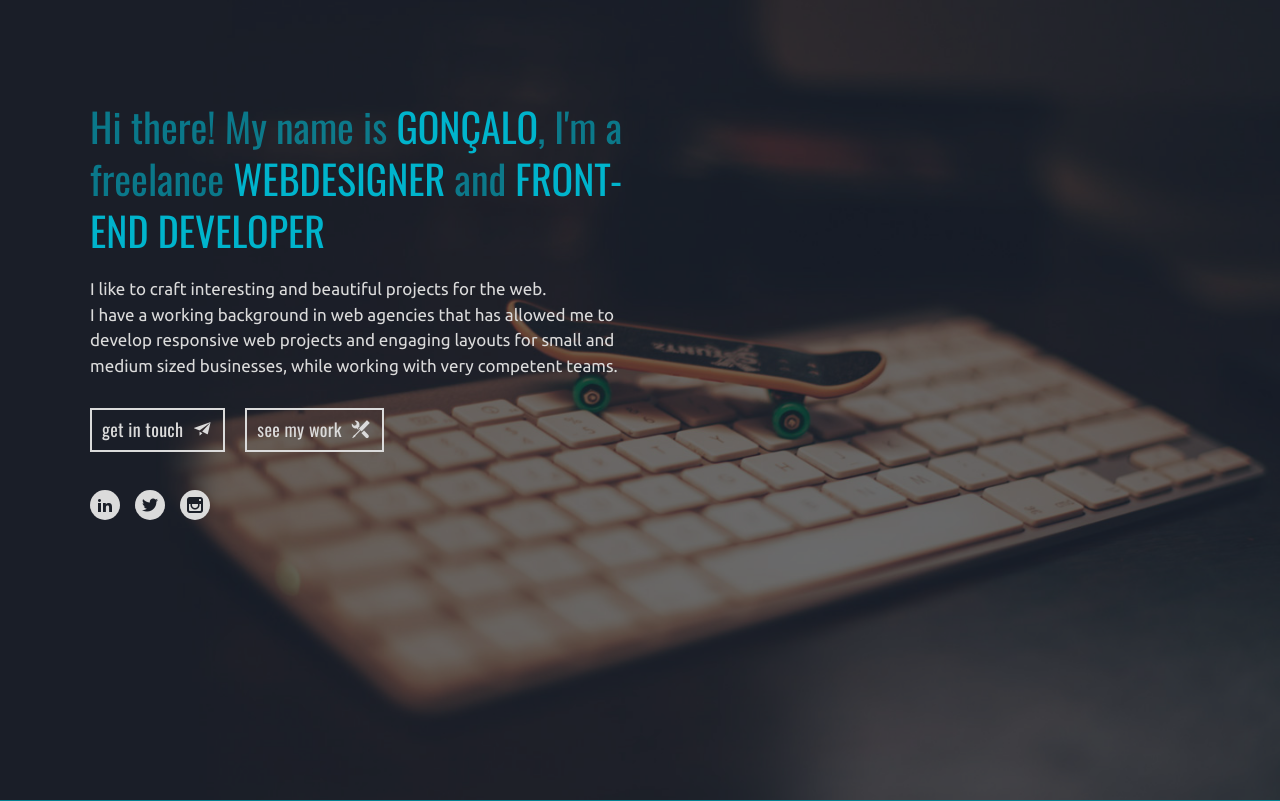
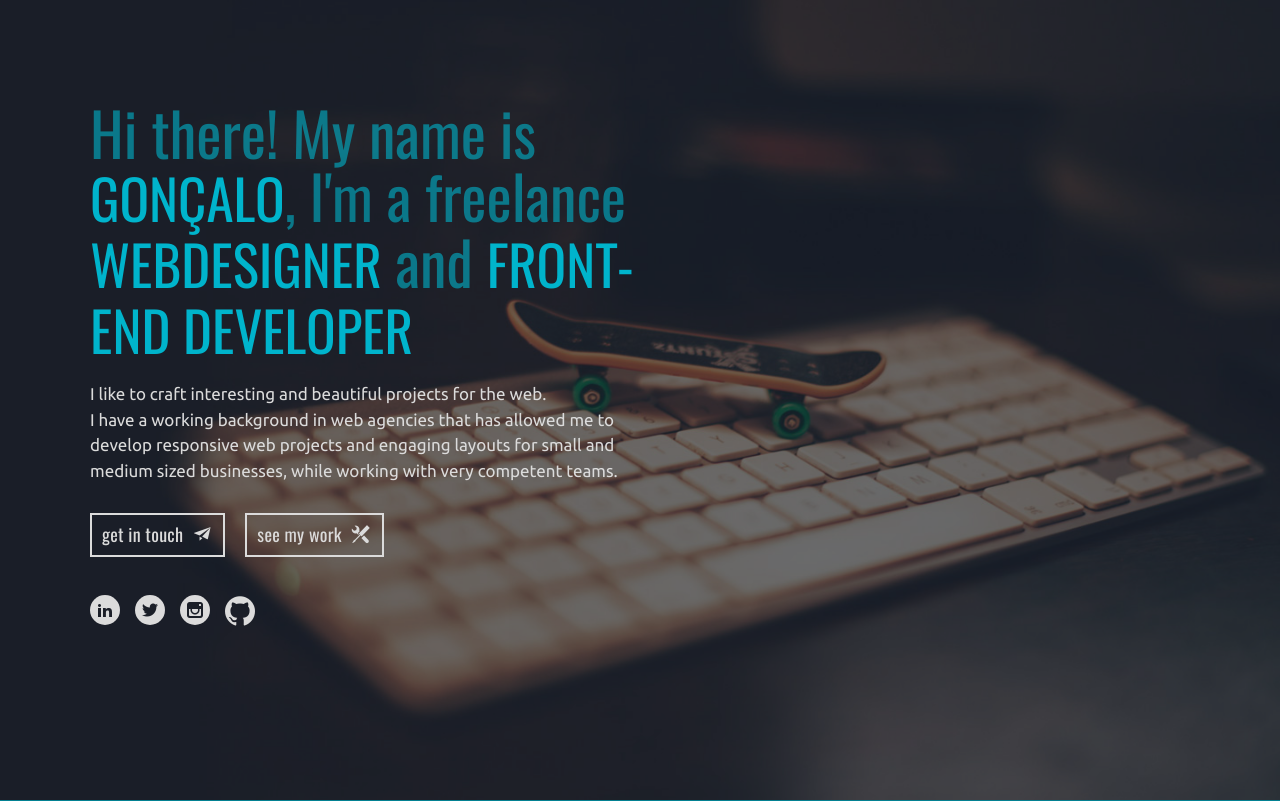
Before and after one commit to filhodoto/portfolio-website, a PHP site: page / in a window 1280 px wide. Shown: the top 801 px of the page. Run offline with PHP 8.4, Linux system fonts and the light colour scheme; some libraries are stand-ins or nearby versions.

Commit message:
add github and updated home font size

```diff
--- a/app/css/__setup.fonts.scss
+++ b/app/css/__setup.fonts.scss
@@ -1,11 +1,11 @@
 
 @font-face {
-	font-family: 'icomoon';
-	src:url('/fonts/icomoon.eot?ehckxo');
-	src:url('/fonts/icomoon.eot?#iefixehckxo') format('embedded-opentype'),
-		url('/fonts/icomoon.ttf?ehckxo') format('truetype'),
-		url('/fonts/icomoon.woff?ehckxo') format('woff'),
-		url('/fonts/icomoon.svg?ehckxo#icomoon') format('svg');
-	font-weight: normal;
-	font-style: normal;
+    font-family: 'icomoon';
+    src:url('/fonts/icomoon.eot?ctccsg');
+    src:url('/fonts/icomoon.eot?ctccsg#iefix') format('embedded-opentype'),
+        url('/fonts/icomoon.ttf?ctccsg') format('truetype'),
+        url('/fonts/icomoon.woff?ctccsg') format('woff'),
+        url('/fonts/icomoon.svg?ctccsg#icomoon') format('svg');
+    font-weight: normal;
+    font-style: normal;
 }
--- a/app/css/__setup.icons.scss
+++ b/app/css/__setup.icons.scss
@@ -19,6 +19,11 @@
 	content: $mail2;
 }
 
+header .github:before,
+article .github:after {
+	content: $github;
+}
+
 header .tools:before,
 article .tools:after {
 	content: $tools;
--- a/app/css/__setup.queries.scss
+++ b/app/css/__setup.queries.scss
@@ -5,6 +5,7 @@
 $max500: new-breakpoint(max-width 500px);
 $max600: new-breakpoint(max-width 600px);
 $max700: new-breakpoint(max-width 700px);
+$max750: new-breakpoint(max-width 750px);
 $max800: new-breakpoint(max-width 800px);
 $max900: new-breakpoint(max-width 900px);
 $max1000: new-breakpoint(max-width 1000px);
--- a/app/css/__setup.variables.scss
+++ b/app/css/__setup.variables.scss
@@ -14,6 +14,7 @@
 $instagram: '\e602';
 $twitter: '\e603';
 $linkedin: '\e604';
+$github: '\e900';
 
 $tools: '\e601';
 $tools2: '\e608';
--- a/app/css/_home.intro.scss
+++ b/app/css/_home.intro.scss
@@ -28,9 +28,19 @@
 		padding: 0 0 20px 0;
 		line-height: 105%;
 
+		@include media($max750) {
+			font-size: 50px;
+			line-height: 120%;
+		}
+
 		@include media($max600) {
-			font-size: 35px;
-			line-height: 130%;
+			font-size: 40px;
+			line-height: 120%;
+		}
+
+		@include media($max400) {
+			font-size: 40px;
+			line-height: 115%;
 		}
 
 		mark {
@@ -38,8 +48,12 @@
 			font-size: 55px;
 			text-transform: uppercase;
 
+			@include media($max750) {
+				font-size: 50px;
+			}
+
 			@include media($max600) {
-				font-size: 35px;
+				font-size: 40px;
 			}
 		}
 	}
@@ -56,8 +70,18 @@
 	div {
 		@include span-columns(6.2 of 12);
 
+		@include media($max1100) {
+			@include span-columns(8);
+		}
+
+/*
 		@include media($max900) {
 			@include span-columns(8);
+		}
+*/
+
+		@include media($max800) {
+			@include span-columns(10);
 		}
 
 		@include media($max700) {
@@ -114,7 +138,7 @@
 		@include media($max350) {
 			margin: 0 auto;
 			padding: 10px 0 15px;
-			width: 126px;
+			width: 168px;
 		}
 
 		li {
--- a/app/css/main.scss
+++ b/app/css/main.scss
@@ -171,3 +171,20 @@
 		display: inline-block;
 	}
 }
+
+//github icon needs specific code in #intro because of icon style
+#intro ol li a.github {
+	position: relative;
+	top: -6px;
+
+	&:after {
+		background: none;
+		color: $white;
+		padding: 0;
+		font-size: 30px;
+	}
+
+	&:hover:after {
+		color: $blue;
+	}
+}
--- a/app/index.php
+++ b/app/index.php
@@ -27,12 +27,8 @@
 							<li><a class="btn mail" href="mailto:meet@goncaloramalho.com">Get in touch</a></li>
 							<li><a class="btn tools" href="#">See my work</a></li>
 						</ul>
-
-						<ol>
-							<li><a class="linkedin" href="https://www.linkedin.com/in/gtramalho" target="_blank"><span>linkedin</span></a></li>
-							<li><a class="twitter" href="https://twitter.com/_goncalo" target="_blank"><span>twitter</span></a></li>
-							<li><a class="instagram" href="https://instagram.com/goncalo_ramalho/" target="_blank"><span>instagram</span></a></li>
-						</ol>
+						<!-- call social links layout -->
+						<?php include( $root .'/layouts/social.links.php'); ?>
 					</div>
 				</section>
 			</article>
--- a/app/layouts/header.php
+++ b/app/layouts/header.php
@@ -1,11 +1,16 @@
 <header>
 	<section>
 		<h1><a href="/"><span>home</span></a></h1>
+		<!-- call social links layout -->
+		<?php include( $root .'/layouts/social.links.php'); ?>
+
+<!--
 		<ol>
 			<li><a target="_blank" href="https://www.linkedin.com/in/gtramalho" class="linkedin"><span>linkedin</span></a></li>
 			<li><a target="_blank" href="https://twitter.com/_goncalo" class="twitter"><span>twitter</span></a></li>
 			<li><a target="_blank" href="https://instagram.com/goncalo_ramalho/" class="instagram"><span>instagram</span></a></li>
 		</ol>
+-->
 		<ul>
 			<li><a href="mailto:meet@goncaloramalho.com" class="btn mail"><span>Get in touch</span></a></li>
 		</ul>
--- /dev/null
+++ b/app/layouts/social.links.php
@@ -0,0 +1,6 @@
+<ol>
+	<li><a class="linkedin" href="https://www.linkedin.com/in/gtramalho" target="_blank"><span>linkedin</span></a></li>
+	<li><a class="twitter" href="https://twitter.com/_goncalo" target="_blank"><span>twitter</span></a></li>
+	<li><a class="instagram" href="https://instagram.com/goncalo_ramalho/" target="_blank"><span>instagram</span></a></li>
+	<li><a class="github" href="https://github.com/filhodoto" target="_blank"><span>github</span></a></li>
+</ol>
```
Also changed, not shown: app/css/_project.single.scss (line endings or trailing spaces), app/css/main.css, app/fonts/icomoon.ttf, app/fonts/icomoon.woff, 2 other files.
